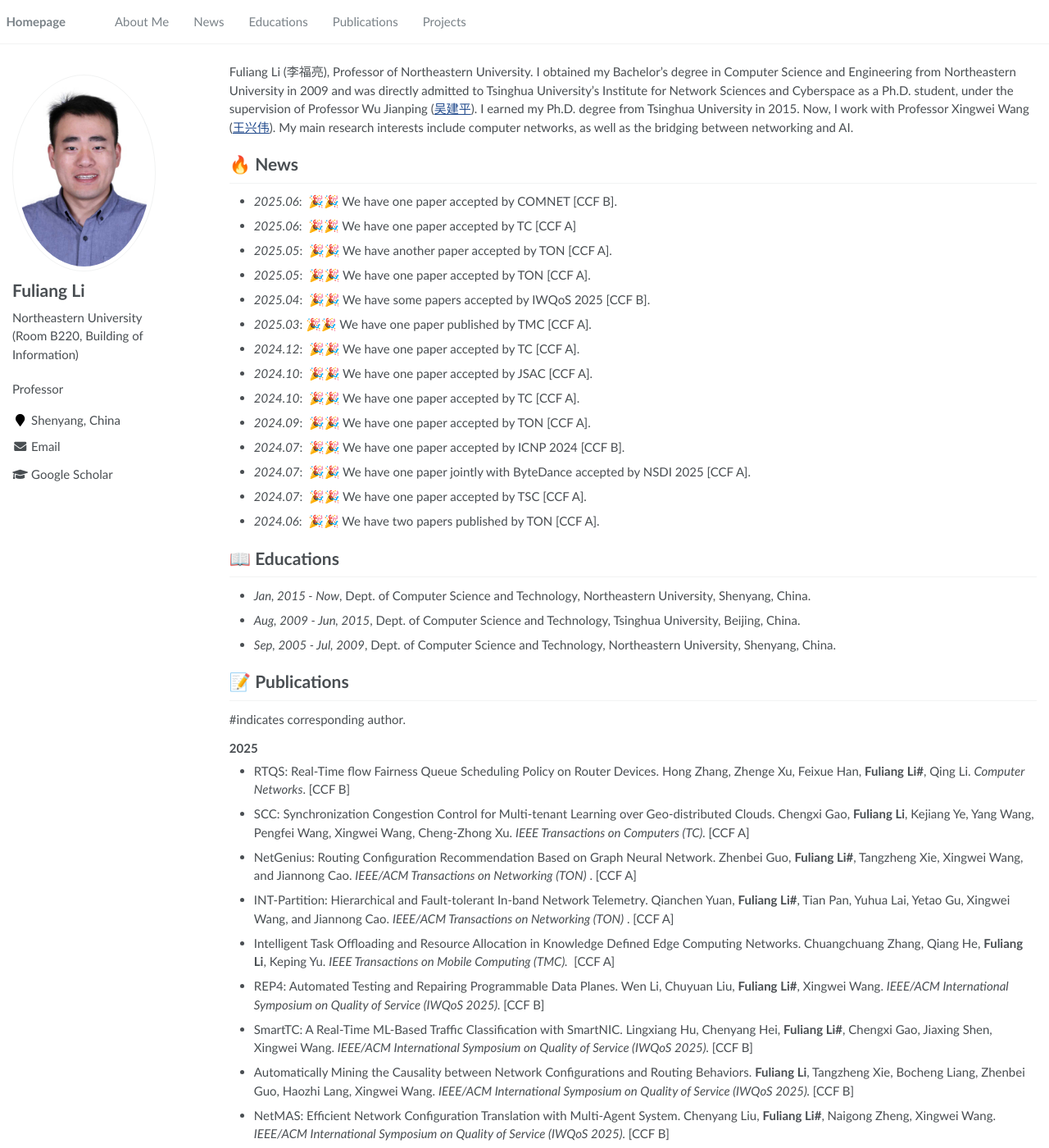
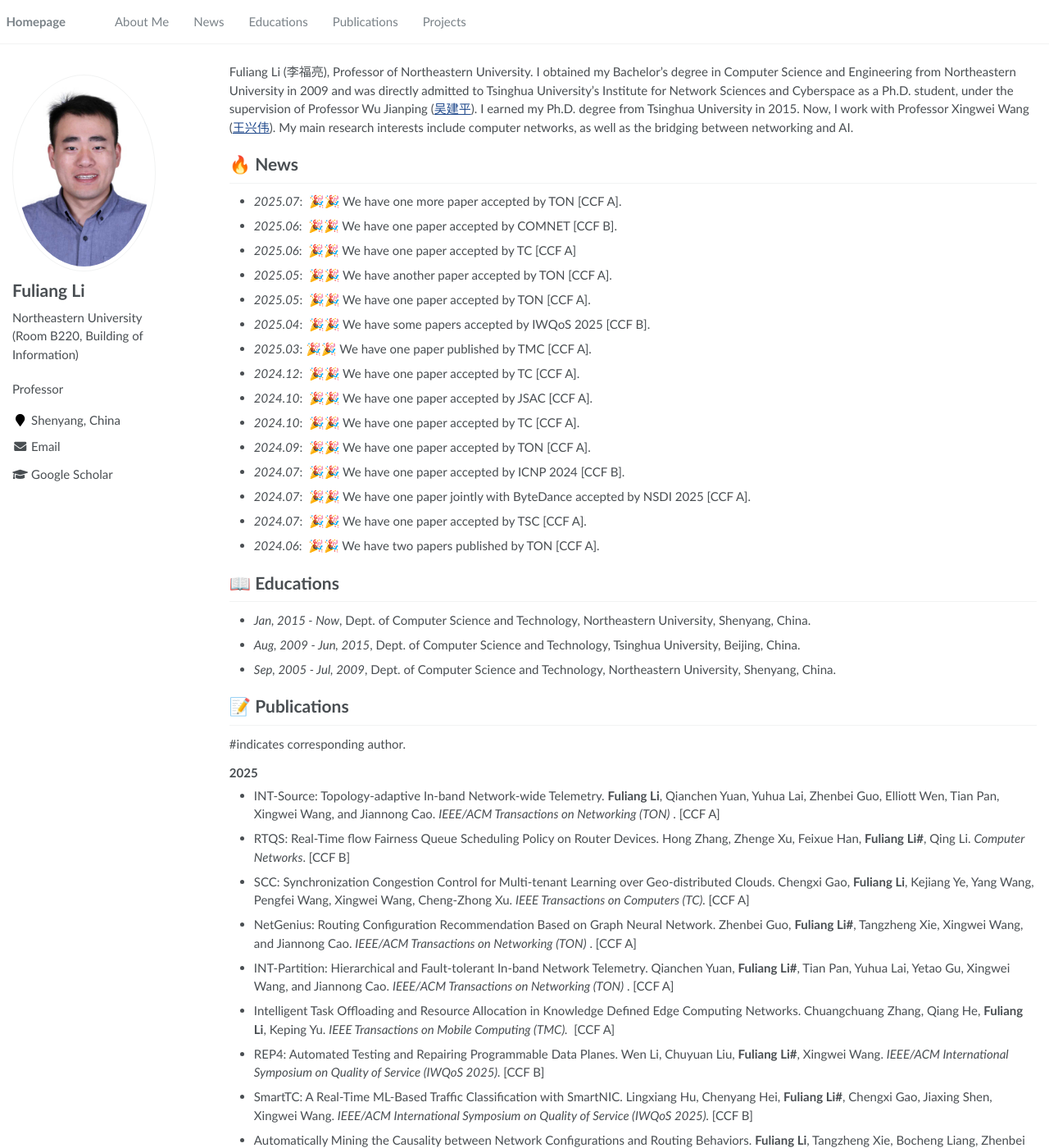
Before and after one commit to Fuliang-Li/Fuliang-Li.github.io, a Jekyll site: the page built from _pages/about.md, in a window 1280 px wide and 1400 px high. Shown: the whole window at 82% size. Built offline with Jekyll 4.4.1, drawn with Linux system fonts in a browser that asks for light colours.

Commit message:
Update about.md

```diff
--- a/_pages/about.md
+++ b/_pages/about.md
@@ -20,6 +20,7 @@ redirect_from:
 Fuliang Li (李福亮), Professor of Northeastern University. I obtained my Bachelor’s degree in Computer Science and Engineering from Northeastern University in 2009 and was directly admitted to Tsinghua University’s Institute for Network Sciences and Cyberspace as a Ph.D. student, under the supervision of Professor Wu Jianping (<a href="https://www.tsinghua.edu.cn/info/1166/93896.htm" target="_blank">吴建平</a>). I earned my Ph.D. degree from Tsinghua University in 2015. Now, I work with Professor Xingwei Wang (<a href="https://neu.edu.cn/info/1012/3221.htm" target="_blank">王兴伟</a>). My main research interests include computer networks, as well as the bridging between networking and AI.
 
 # 🔥 News
+- *2025.07*: &nbsp;🎉🎉 We have one more paper accepted by TON [CCF A].
 - *2025.06*: &nbsp;🎉🎉 We have one paper accepted by COMNET [CCF B].
 - *2025.06*: &nbsp;🎉🎉 We have one paper accepted by TC [CCF A]
 - *2025.05*: &nbsp;🎉🎉 We have  another paper accepted by TON [CCF A].
@@ -46,6 +47,7 @@ Fuliang Li (李福亮), Professor of Northeastern University. I obtained my Bach
 
 <h3><strong>2025</strong></h3>
 
+- INT-Source: Topology-adaptive In-band Network-wide Telemetry. <b>Fuliang Li</b>, Qianchen Yuan,  Yuhua Lai, Zhenbei Guo, Elliott Wen, Tian Pan, Xingwei Wang, and Jiannong Cao. <i> IEEE/ACM Transactions on Networking (TON)</i> .  [CCF A]
 - RTQS: Real-Time flow Fairness Queue Scheduling Policy on Router Devices. Hong Zhang, Zhenge Xu, Feixue Han, **Fuliang Li#**, Qing Li. *Computer Networks*. [CCF B]
 - SCC: Synchronization Congestion Control for Multi-tenant Learning over Geo-distributed Clouds. Chengxi Gao, **Fuliang Li**, Kejiang Ye, Yang Wang, Pengfei Wang, Xingwei Wang, Cheng-Zhong Xu. <i>  IEEE Transactions on Computers (TC). </i> [CCF A]
 - NetGenius: Routing Configuration Recommendation Based on Graph Neural Network. Zhenbei Guo, <b>Fuliang Li#</b>, Tangzheng Xie, Xingwei Wang, and Jiannong Cao. <i> IEEE/ACM Transactions on Networking (TON)</i> .  [CCF A]
```
